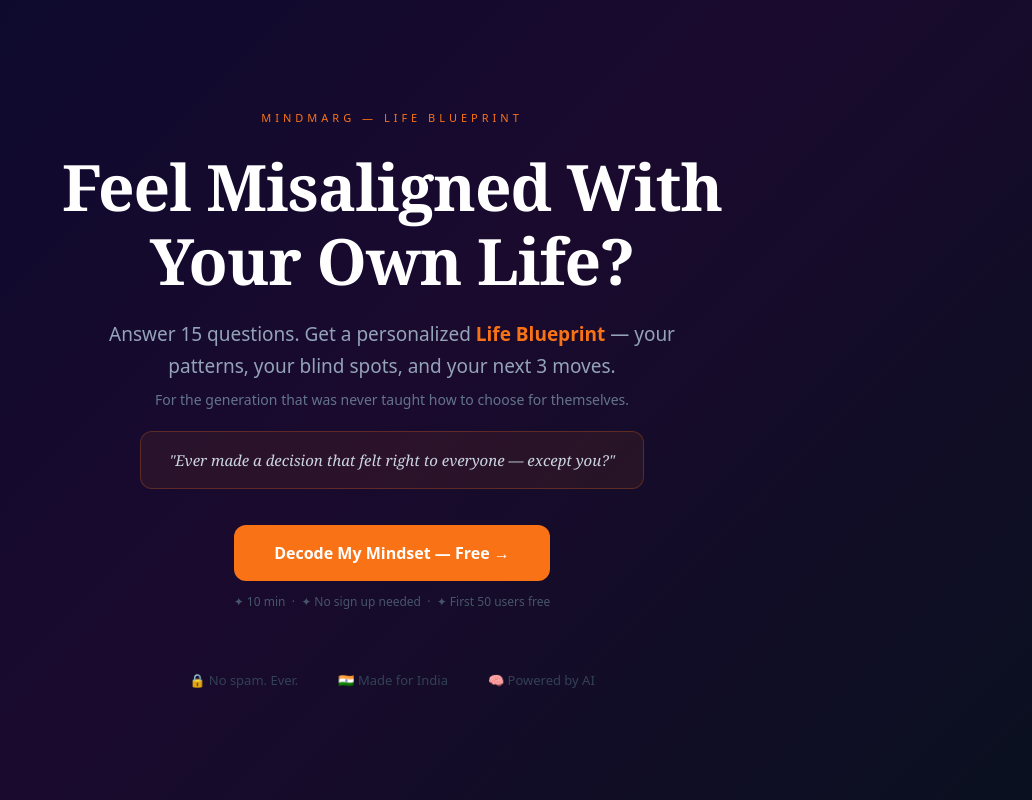
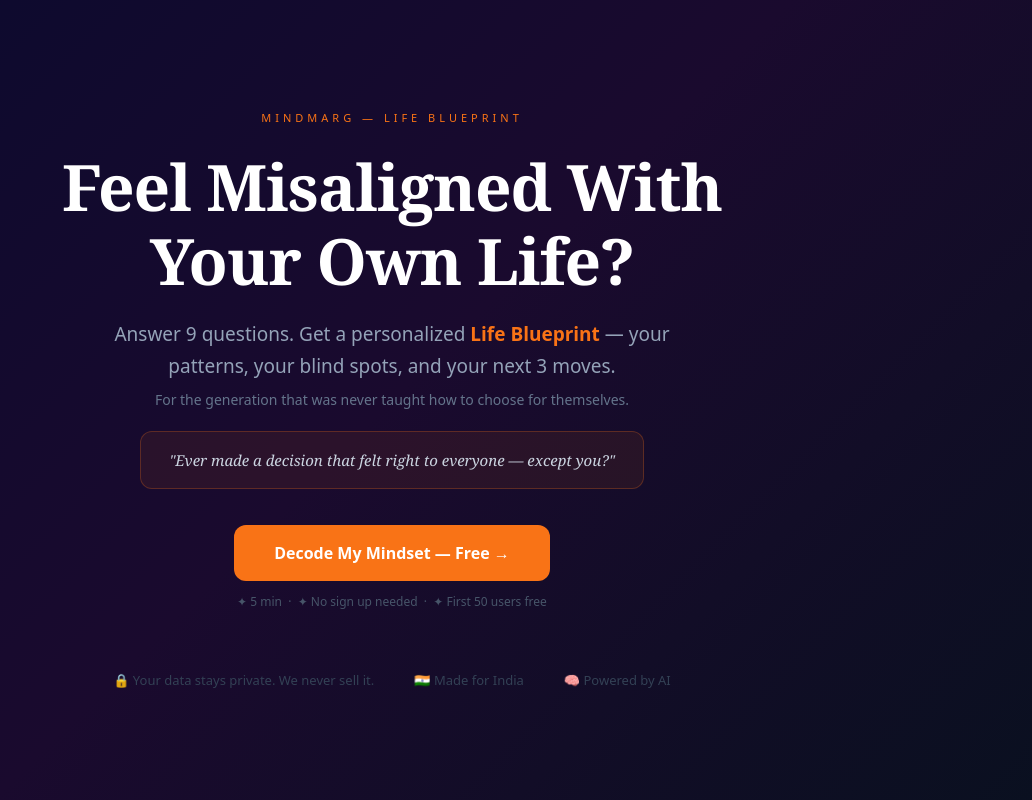
Before and after one commit to wefluidmedia-prog/Lifeblueprint, a Next.js app: page / in a window 1280 px wide. Shown: the whole page, without its empty margins (248-1280 px from the left). Built offline with nearby package versions, Linux system fonts and the light colour scheme.

Commit message:
few changes

```diff
--- a/app/page.tsx
+++ b/app/page.tsx
@@ -48,7 +48,7 @@
         marginBottom: '16px',
         fontFamily: 'system-ui, sans-serif',
       }}>
-        Answer 15 questions. Get a personalized{' '}
+        Answer 9 questions. Get a personalized{' '}
         <strong style={{ color: '#f97316', fontWeight: '600' }}>Life Blueprint</strong>{' '}
         — your patterns, your blind spots, and your next 3 moves.
         <br />
@@ -96,7 +96,7 @@
         fontSize: '12px',
         fontFamily: 'system-ui, sans-serif',
       }}>
-        ✦ 10 min &nbsp;·&nbsp; ✦ No sign up needed &nbsp;·&nbsp; ✦ First 50 users free
+        ✦ 5 min &nbsp;·&nbsp; ✦ No sign up needed &nbsp;·&nbsp; ✦ First 50 users free
       </p>
 
       {/* Bottom social proof */}
@@ -108,7 +108,7 @@
         fontSize: '13px',
         fontFamily: 'system-ui, sans-serif',
       }}>
-        <span>🔒 No spam. Ever.</span>
+        <span>🔒 Your data stays private. We never sell it.</span>
         <span>🇮🇳 Made for India</span>
         <span>🧠 Powered by AI</span>
       </div>
```
